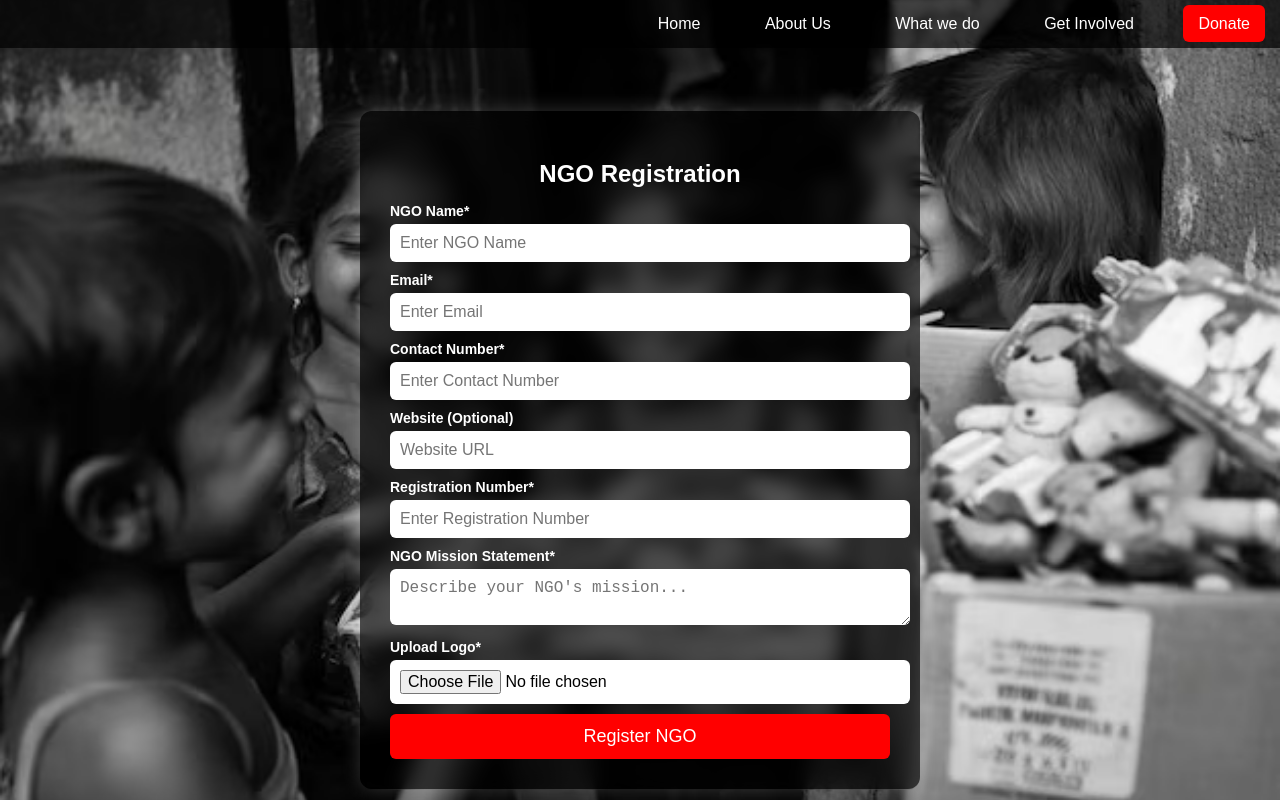
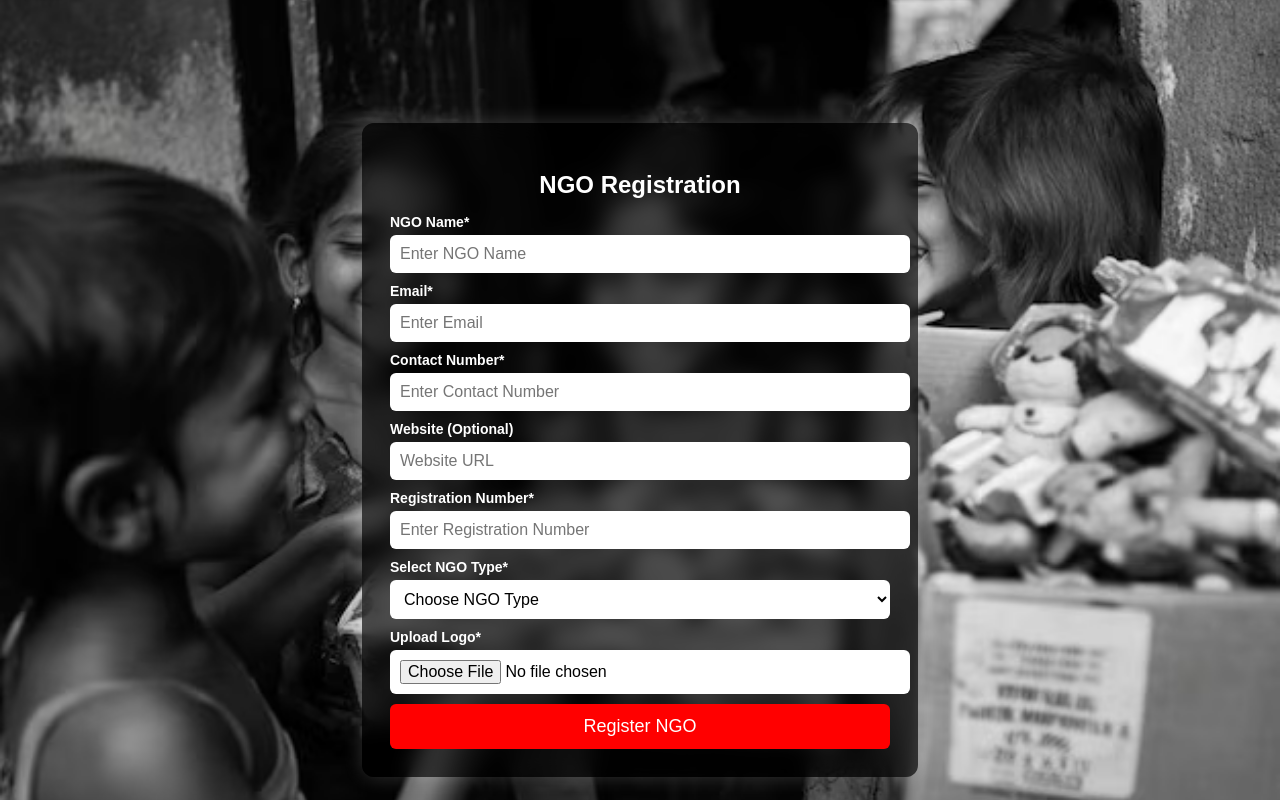
Before and after one commit to jaykumar3254/Web-E-Donate, a website: page registration.html in a window 1280 px wide. Drawn offline with Linux system fonts and the light colour scheme.

Commit message:
registration

```diff
--- a/registration.css
+++ b/registration.css
@@ -11,36 +11,10 @@ body {
     height: 100vh;
 }
 
-/* Navigation Bar */
-.navbar {
-    width: 100%;
-    background: rgba(0, 0, 0, 0.7);
-    padding: 15px 0;
-    text-align: right;
-    position: fixed;
-    top: 0;
-    left: 0;
-    z-index: 1000;
-}
-
-.navbar .nav-button {
-    color: white;
-    text-decoration: none;
-    margin: 0 15px;
-    padding: 10px 15px;
-    border-radius: 6px;
-    transition: 0.3s;
-}
-
-.navbar .nav-button:hover,
-.navbar .nav-button.active {
-    background-color: red;
-}
-
 /* Form Container */
 .form-container {
     background: rgba(0, 0, 0, 0.6);
-    padding: 30px;
+    padding: 28px;
     border-radius: 12px;
     box-shadow: 0 0 20px rgba(255, 255, 255, 0.2);
     backdrop-filter: blur(10px);
@@ -66,8 +40,7 @@ label {
     display: block;
 }
 
-input,
-textarea {
+input, textarea, select {
     width: 100%;
     padding: 10px;
     margin-top: 5px;
@@ -78,8 +51,12 @@ textarea {
     color: black;
 }
 
-input:focus,
-textarea:focus {
+/* Dropdown Styling */
+select {
+    cursor: pointer;
+}
+
+input:focus, textarea:focus, select:focus {
     outline: none;
     border: 2px solid red;
     box-shadow: 0 0 10px rgba(255, 0, 0, 0.5);
@@ -103,32 +80,6 @@ textarea:focus {
     background-color: darkred;
 }
 
-/* Footer */
-.footer {
-    width: 100%;
-    background: rgba(0, 0, 0, 0.8);
-    color: white;
-    text-align: center;
-    padding: 20px;
-    position: fixed;
-    bottom: 0;
-}
-
-.footer .row {
-    margin: 10px 0;
-}
-
-.footer a {
-    color: white;
-    text-decoration: none;
-    margin: 0 10px;
-    transition: 0.3s;
-}
-
-.footer a:hover {
-    color: red;
-}
-
 /* Responsive */
 @media (max-width: 768px) {
     .form-container {
--- a/registration.html
+++ b/registration.html
@@ -6,7 +6,7 @@
     <title>NGO Registration</title>
     <link rel="stylesheet" href="registration.css">
     <style>
-        /* Ensuring the image stays as the background */
+        /* Background Image */
         .bg-image {
             position: fixed;
             top: 0;
@@ -22,15 +22,6 @@
 
     <!-- Background Image -->
     <img src="content/donation.avif" alt="Background Image" class="bg-image">
-
-    <!-- Navigation Bar -->
-    <nav class="navbar">
-        <a href="./food_donation_home.html" class="nav-button">Home</a>
-        <a href="about_us.html" class="nav-button">About Us</a>
-        <a href="./what_we_do.html" class="nav-button">What we do</a>
-        <a href="./get_involved.html" class="nav-button">Get Involved</a>
-        <a href="./user_login_register.html" class="nav-button active">Donate</a>
-    </nav>
 
     <!-- NGO Registration Form -->
     <div class="form-container">
@@ -52,8 +43,15 @@
                 <label for="registration-number">Registration Number*</label>
                 <input type="text" id="registration-number" placeholder="Enter Registration Number" required>
 
-                <label for="mission">NGO Mission Statement*</label>
-                <textarea id="mission" placeholder="Describe your NGO's mission..." required></textarea>
+                <!-- Dropdown List for NGO Type -->
+                <label for="ngo-type">Select NGO Type*</label>
+                <select id="ngo-type" required>
+                    <option value="" disabled selected>Choose NGO Type</option>
+                    <option value="old-age">Old Age Support</option>
+                    <option value="child-support">Child Support</option>
+                    <option value="food-donation">Food Donation</option>
+                    <option value="toy-cloth-donation">Toy/Cloth Donation</option>
+                </select>
 
                 <label for="logo">Upload Logo*</label>
                 <input type="file" id="logo" accept="image/*" required>
```
